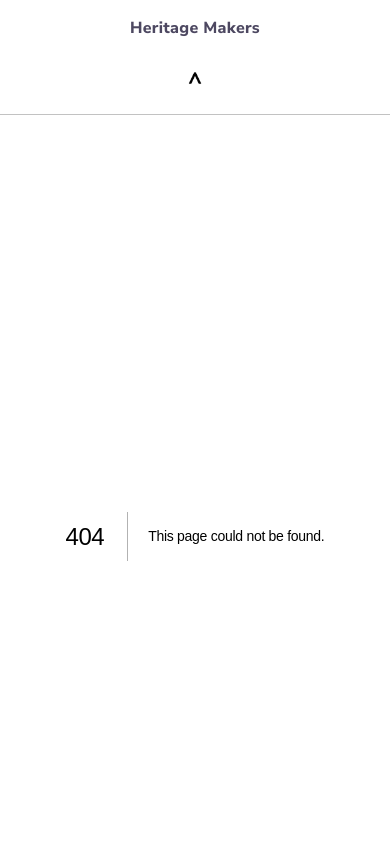
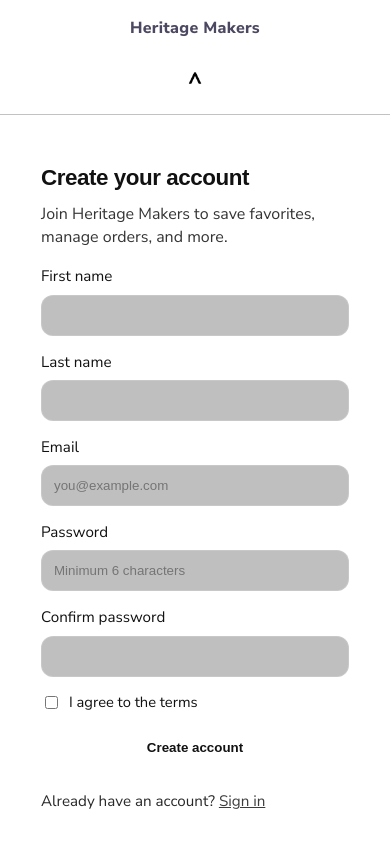
Before and after one commit to helaman-Y-B/Heritage-Makers, a Next.js app: page /create-account in a window 390 px wide. Before the commit this address had no page. Shown: the top 844 px of the page. Built offline with nearby package versions, Linux system fonts and the light colour scheme; a web font is replaced by a local one.

Commit message:
Add responsive login and create-account pages (isolated auth components)

```diff
--- /dev/null
+++ b/src/app/create-account/page.tsx
@@ -0,0 +1,13 @@
+import AuthShell from "@/components/auth/AuthShell";
+import CreateAccountForm from "@/components/auth/CreateAccountForm";
+
+export default function CreateAccountPage() {
+  return (
+    <AuthShell
+      title="Create your account"
+      subtitle="Join Heritage Makers to save favorites, manage orders, and more."
+    >
+      <CreateAccountForm />
+    </AuthShell>
+  );
+}
--- /dev/null
+++ b/src/components/auth/AuthShell.module.css
@@ -0,0 +1,35 @@
+.shell {
+  min-height: calc(100vh - 120px);
+  display: grid;
+  place-items: center;
+  padding: 24px 0;
+}
+
+.card {
+  width: 100%;
+  max-width: 520px;
+  border: 1px solid rgba(255, 255, 255, 0.12);
+  border-radius: 16px;
+  padding: 20px;
+  background: rgba(255, 255, 255, 0.03);
+  backdrop-filter: blur(10px);
+}
+
+.header {
+  margin-bottom: 16px;
+}
+
+.title {
+  margin: 0;
+  font-size: clamp(1.4rem, 2vw, 1.9rem);
+}
+
+.subtitle {
+  margin: 8px 0 0;
+  opacity: 0.85;
+  line-height: 1.4;
+}
+
+.body {
+  margin-top: 12px;
+}
--- /dev/null
+++ b/src/components/auth/AuthShell.tsx
@@ -0,0 +1,25 @@
+import styles from "./AuthShell.module.css";
+import Container from "@/components/layout/Container";
+
+type AuthShellProps = {
+  title: string;
+  subtitle?: string;
+  children: React.ReactNode;
+};
+
+export default function AuthShell({ title, subtitle, children }: AuthShellProps) {
+  return (
+    <Container>
+      <section className={styles.shell}>
+        <div className={styles.card}>
+          <header className={styles.header}>
+            <h1 className={styles.title}>{title}</h1>
+            {subtitle ? <p className={styles.subtitle}>{subtitle}</p> : null}
+          </header>
+
+          <div className={styles.body}>{children}</div>
+        </div>
+      </section>
+    </Container>
+  );
+}
--- /dev/null
+++ b/src/components/auth/CreateAccountForm.module.css
@@ -0,0 +1,69 @@
+.form {
+  display: grid;
+  gap: 14px;
+}
+
+.grid2 {
+  display: grid;
+  gap: 14px;
+  grid-template-columns: 1fr;
+}
+
+@media (min-width: 640px) {
+  .grid2 {
+    grid-template-columns: 1fr 1fr;
+  }
+}
+
+.label {
+  display: grid;
+  gap: 6px;
+  font-size: 0.95rem;
+}
+
+.input {
+  width: 100%;
+  padding: 12px 12px;
+  border-radius: 12px;
+  border: 1px solid rgba(255, 255, 255, 0.14);
+  background: rgba(0, 0, 0, 0.25);
+  color: inherit;
+  outline: none;
+}
+
+.input:focus {
+  border-color: rgba(255, 255, 255, 0.35);
+}
+
+.checkbox {
+  display: inline-flex;
+  align-items: center;
+  gap: 8px;
+  font-size: 0.92rem;
+}
+
+.button {
+  padding: 12px 14px;
+  border-radius: 12px;
+  border: 0;
+  cursor: pointer;
+  font-weight: 600;
+  background: rgba(255, 255, 255, 0.92);
+  color: #111;
+}
+
+.button:disabled {
+  opacity: 0.6;
+  cursor: not-allowed;
+}
+
+.footerText {
+  margin: 8px 0 0;
+  opacity: 0.9;
+  font-size: 0.95rem;
+}
+
+.link {
+  text-decoration: underline;
+  opacity: 0.9;
+}
--- /dev/null
+++ b/src/components/auth/CreateAccountForm.tsx
@@ -0,0 +1,88 @@
+"use client";
+
+import { useState } from "react";
+import styles from "./CreateAccountForm.module.css";
+
+export default function CreateAccountForm() {
+  const [loading, setLoading] = useState(false);
+
+  async function handleSubmit(e: React.FormEvent<HTMLFormElement>) {
+    e.preventDefault();
+    setLoading(true);
+
+    const formData = new FormData(e.currentTarget);
+    const payload = Object.fromEntries(formData.entries());
+    console.log("CREATE ACCOUNT payload:", payload);
+
+    await new Promise((r) => setTimeout(r, 700));
+    setLoading(false);
+  }
+
+  return (
+    <form className={styles.form} onSubmit={handleSubmit}>
+      <div className={styles.grid2}>
+        <label className={styles.label}>
+          First name
+          <input className={styles.input} name="firstName" required />
+        </label>
+
+        <label className={styles.label}>
+          Last name
+          <input className={styles.input} name="lastName" required />
+        </label>
+      </div>
+
+      <label className={styles.label}>
+        Email
+        <input
+          className={styles.input}
+          type="email"
+          name="email"
+          required
+          autoComplete="email"
+          placeholder="you@example.com"
+        />
+      </label>
+
+      <label className={styles.label}>
+        Password
+        <input
+          className={styles.input}
+          type="password"
+          name="password"
+          required
+          autoComplete="new-password"
+          minLength={6}
+          placeholder="Minimum 6 characters"
+        />
+      </label>
+
+      <label className={styles.label}>
+        Confirm password
+        <input
+          className={styles.input}
+          type="password"
+          name="confirmPassword"
+          required
+          autoComplete="new-password"
+          minLength={6}
+        />
+      </label>
+
+      <label className={styles.checkbox}>
+        <input type="checkbox" name="terms" required />I agree to the terms
+      </label>
+
+      <button className={styles.button} type="submit" disabled={loading}>
+        {loading ? "Creating account..." : "Create account"}
+      </button>
+
+      <p className={styles.footerText}>
+        Already have an account?{" "}
+        <a className={styles.link} href="/login">
+          Sign in
+        </a>
+      </p>
+    </form>
+  );
+}
--- /dev/null
+++ b/src/components/auth/LoginForm.module.css
@@ -0,0 +1,65 @@
+.form {
+  display: grid;
+  gap: 14px;
+}
+
+.label {
+  display: grid;
+  gap: 6px;
+  font-size: 0.95rem;
+}
+
+.input {
+  width: 100%;
+  padding: 12px 12px;
+  border-radius: 12px;
+  border: 1px solid rgba(255, 255, 255, 0.14);
+  background: rgba(0, 0, 0, 0.25);
+  color: inherit;
+  outline: none;
+}
+
+.input:focus {
+  border-color: rgba(255, 255, 255, 0.35);
+}
+
+.row {
+  display: flex;
+  align-items: center;
+  justify-content: space-between;
+  gap: 10px;
+  flex-wrap: wrap;
+}
+
+.checkbox {
+  display: inline-flex;
+  align-items: center;
+  gap: 8px;
+  font-size: 0.92rem;
+}
+
+.link {
+  text-decoration: underline;
+  opacity: 0.9;
+}
+
+.button {
+  padding: 12px 14px;
+  border-radius: 12px;
+  border: 0;
+  cursor: pointer;
+  font-weight: 600;
+  background: rgba(255, 255, 255, 0.92);
+  color: #111;
+}
+
+.button:disabled {
+  opacity: 0.6;
+  cursor: not-allowed;
+}
+
+.footerText {
+  margin: 8px 0 0;
+  opacity: 0.9;
+  font-size: 0.95rem;
+}
```
Also changed, not shown: src/app/login/page.tsx (added, +13 -0 lines), src/components/auth/LoginForm.tsx (added, +73 -0 lines).
